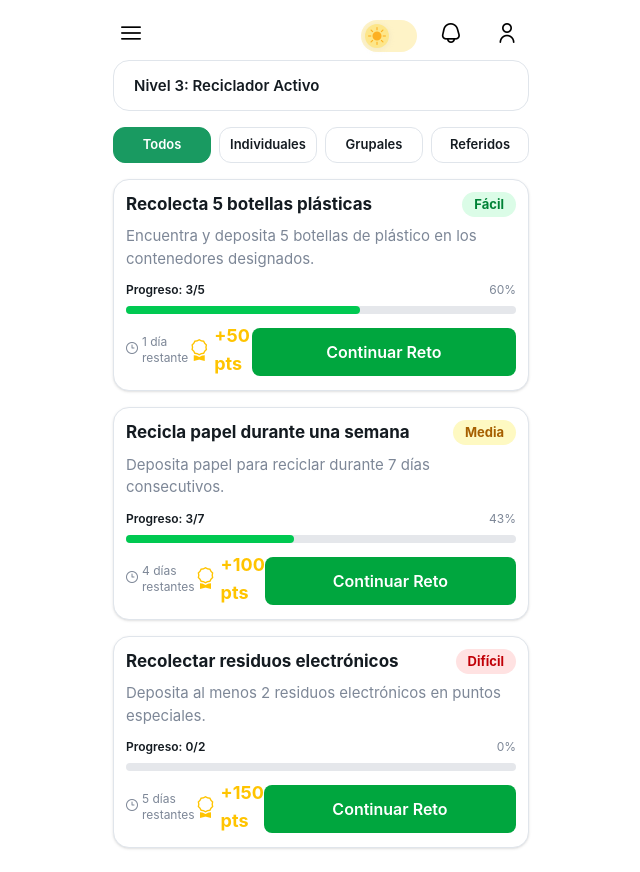
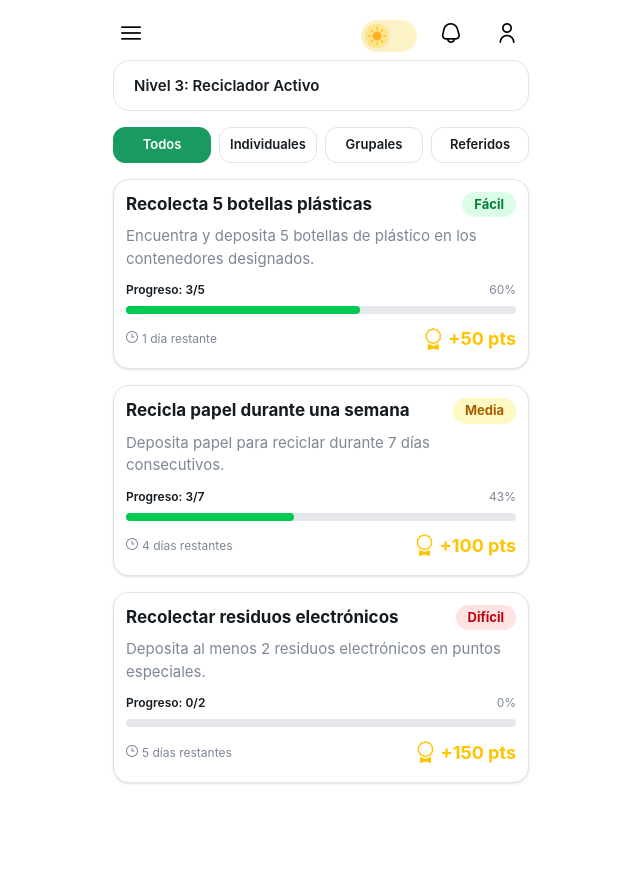
Before and after one commit to AndreaRuizP/frontend, a React (Vite) app: page /retos in a window 1280 px wide. Shown: the whole page, without its empty margins (319-959 px from the left). After the commit the page ends 807 px from the top, so only its background shows below. Built offline with nearby package versions, Linux system fonts and the light colour scheme.

Commit message:
feat: remove "Continuar Reto" button from Challenge component

```diff
--- a/src/pages/Challenge.jsx
+++ b/src/pages/Challenge.jsx
@@ -128,9 +128,6 @@ export default function Challenge() {
                     <i className="bi bi-award" style={{ fontSize: 22 }}></i>
                     +{r.puntos} pts
                   </span>
-                  <button className="w-full py-3 mt-1 rounded-lg bg-green-600 text-white font-semibold text-base transition hover:bg-green-700 active:scale-95" style={{ minHeight: 44, fontSize: 16 }}>
-                    Continuar Reto
-                  </button>
                 </div>
               </div>
             );
```
